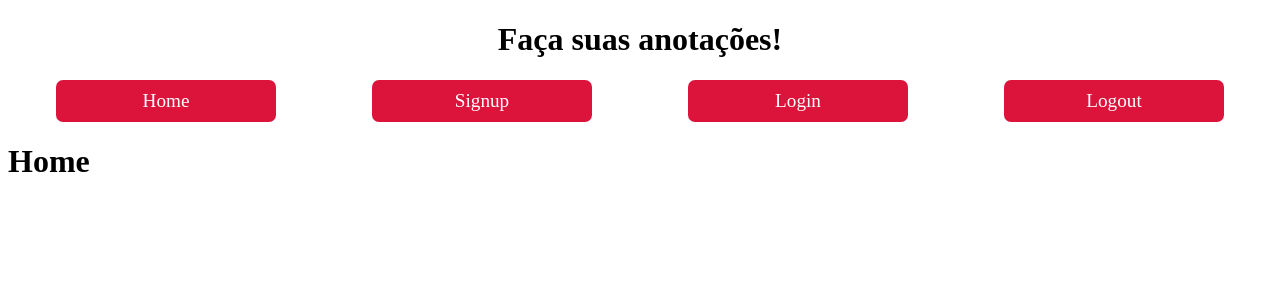
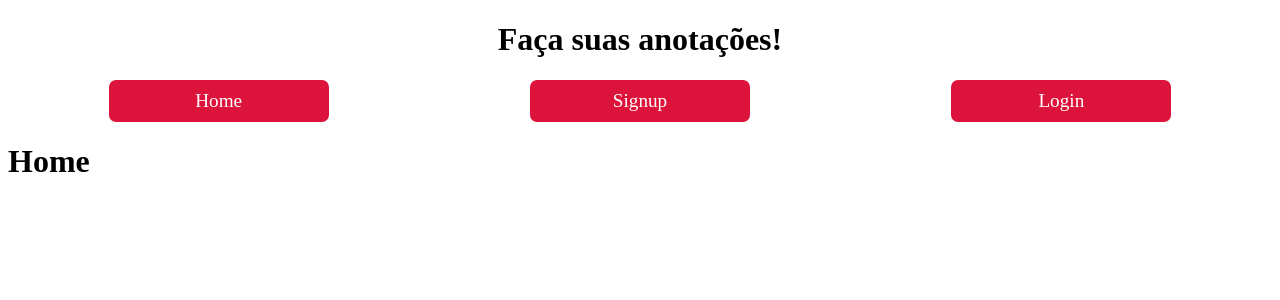
Before and after one commit to joaogdfaero/rails_react_notes, a React app in the folder frontend/: page / in a window 1280 px wide. Shown: the top 300 px of the page. Built offline with nearby package versions, Linux system fonts and the light colour scheme.

Commit message:
login and logout responsive visibility

```diff
--- a/frontend/src/components/App.js
+++ b/frontend/src/components/App.js
@@ -16,14 +16,14 @@ export const App = () => {
     console.log('Authentication Status:', auth);
 
     // Check if the user is authenticated and navigate accordingly
-    if (auth) {
-      console.log('User is authenticated. Navigating to dashboard.');
-      dispatch({ type: "auth", payload: auth });
-      navigate("/dashboard");
-    } else {
-      console.log('User is not authenticated. Navigating to home.');
-      navigate("/");
-    }
+    // if (auth) {
+    //   console.log('User is authenticated. Navigating to dashboard.');
+    //   dispatch({ type: "auth", payload: auth });
+    //   navigate("/dashboard");
+    // } else {
+    //   console.log('User is not authenticated. Navigating to home.');
+    //   navigate("/");
+    // }
   }, [navigate, dispatch]);
 
   return (
--- a/frontend/src/components/Nav.jsx
+++ b/frontend/src/components/Nav.jsx
@@ -4,7 +4,7 @@ import { useAppState } from "../AppState.jsx";
 import { useNavigate } from 'react-router-dom';
 
 const Nav = (props) => {
-    const{dispatch} = useAppState()
+    const{state, dispatch} = useAppState()
 
     const navigate = useNavigate();
 
@@ -12,12 +12,15 @@ const Nav = (props) => {
         <h1>Faça suas anotações!</h1>
         <nav>
             <Link to="/"><div>Home</div></Link>
-            <Link to="/auth/signup"><div>Signup</div></Link>
-            <Link to="/auth/login"><div>Login</div></Link>
+
+            {!state.token ? (<><Link to="/auth/signup"><div>Signup</div></Link>
+            <Link to="/auth/login"><div>Login</div></Link></>) : null}
+
+            { state.token ?
             <div onClick={() => {
                 dispatch({type: "logout"})
                 navigate("/");
-            }}>Logout</div>
+            }}>Logout</div> : null }
         </nav>
     </header>
 }
```
